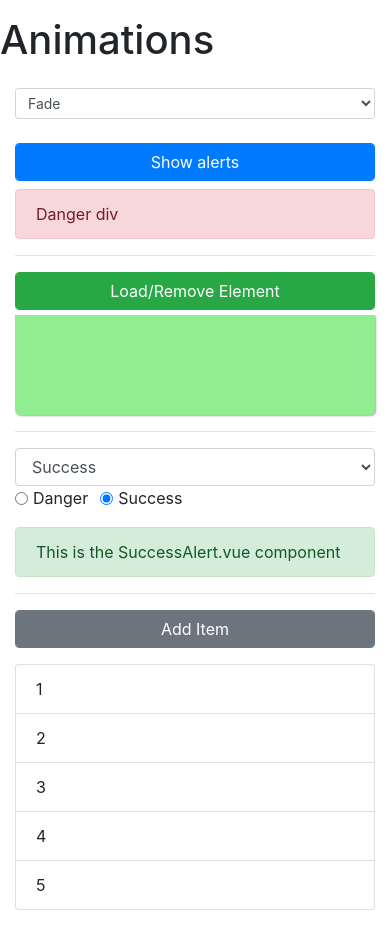
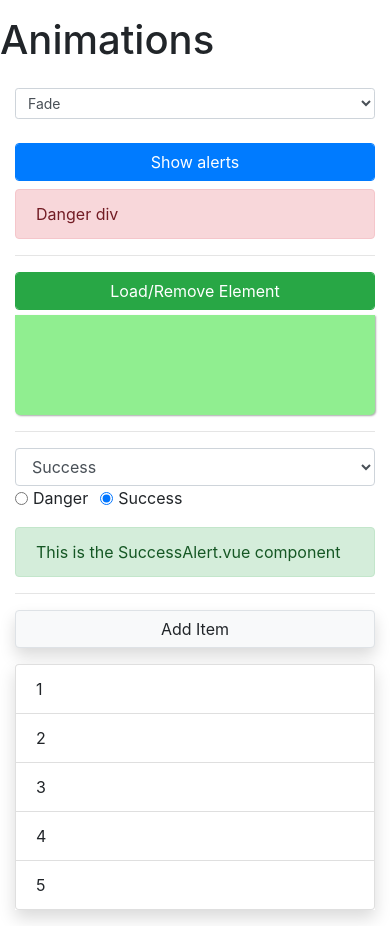
Before and after one commit to cgomesj/Vuejs-AnimationsTransitions, a Vue app: page / in a window 390 px wide. Built offline with nearby package versions, Linux system fonts and the light colour scheme.

Commit message:
bootstrap row col responsive adjust

```diff
--- a/src/App.vue
+++ b/src/App.vue
@@ -6,7 +6,7 @@
           <h1>Animations</h1>
         </div>
         <div class="row">
-          <div class="col-sm-6 col-sm-offset-2">
+          <div class="col-sm-12 col-md-6">
             <select class="form-control form-control-sm" v-model="selectedTransition">
               <option value="fade">Fade</option>
               <option value="slide">Slide</option>
@@ -92,9 +92,9 @@
             <hr />
           </div>
 
-          <div class="col-sm-6 col-sm-offset-2">
-            <button class="btn btn-secondary form-control" @click="addItem">Add Item</button>
-            <ul class="list-group my-3">
+          <div class="col-sm-12 col-md-6">
+            <button class="btn btn-light shadow border form-control" @click="addItem">Add Item</button>
+            <ul class="list-group my-3 shadow">
               <li
                 class="list-group-item"
                 v-for="(number, index) in numbers"
```
